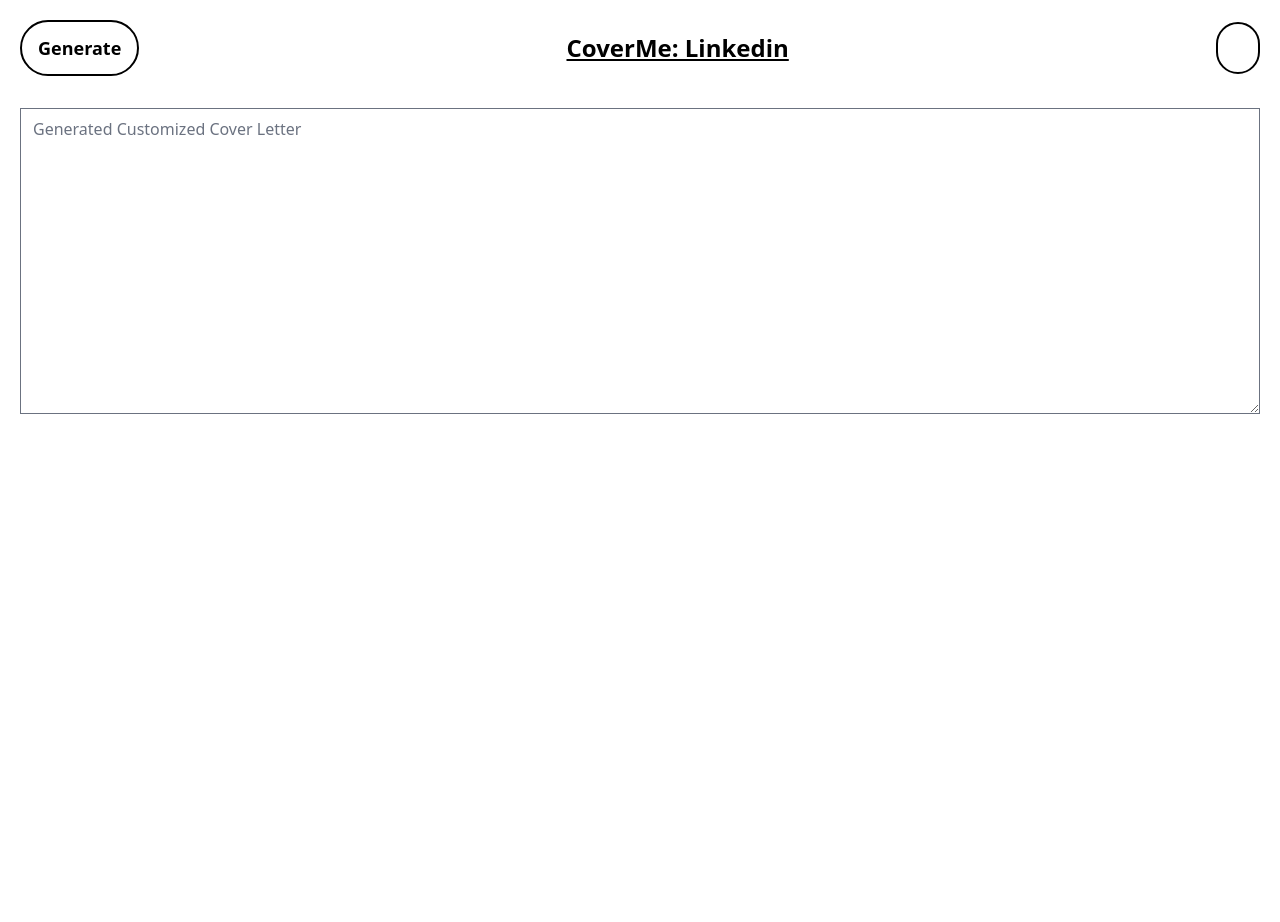
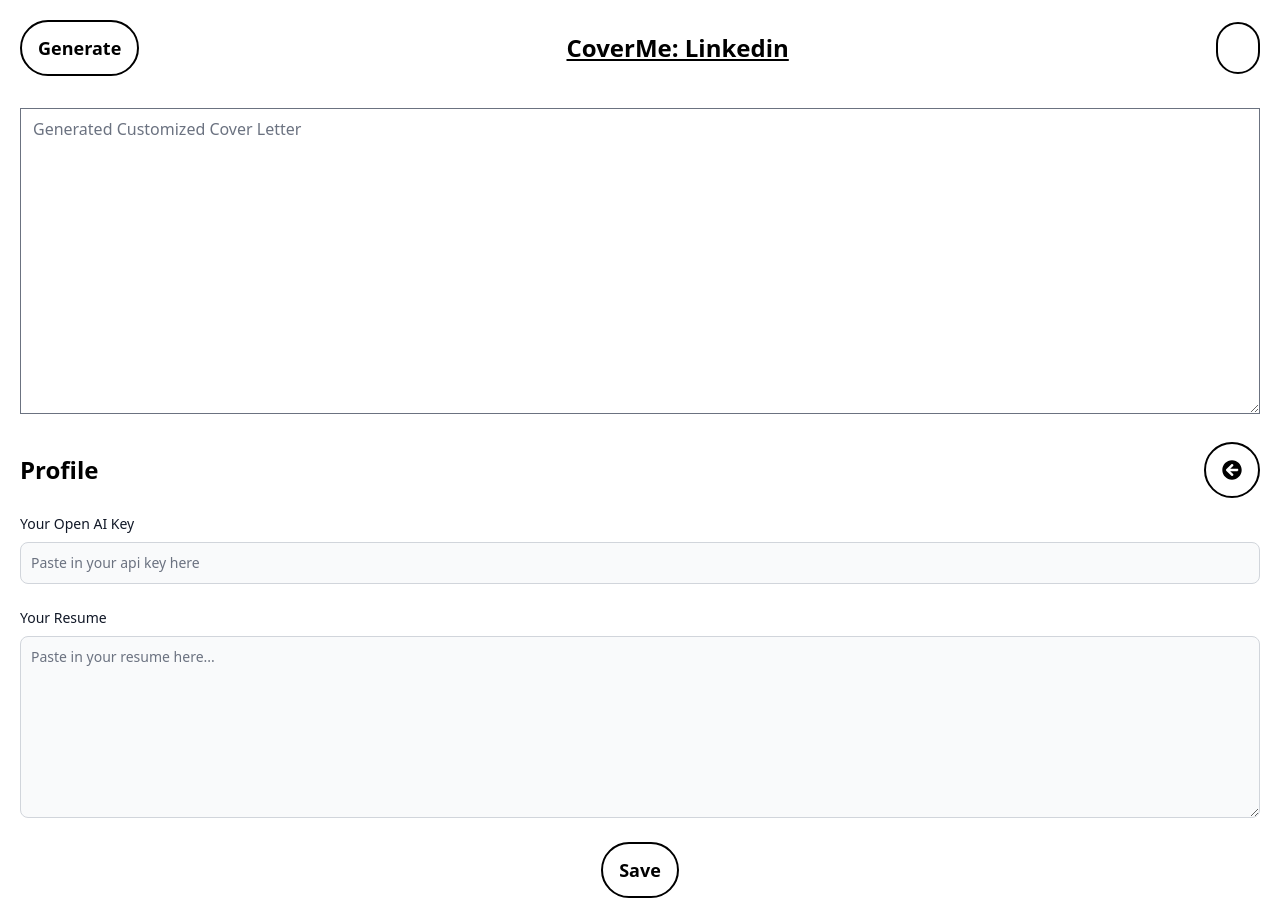
Before and after one commit to neeraj-gs/CoverMe-AI-Chrome-Extension, a React (Create React App) app in the folder cover-me/: page / in a window 1280 px wide. Before the commit the page ends 800 px from the top, so only its background shows below. Built offline with nearby package versions, Linux system fonts and the light colour scheme; some icons are missing.

Commit message:
ADded some basic styles and changed it and added some icons adn basic styles

```diff
--- a/cover-me/src/App.js
+++ b/cover-me/src/App.js
@@ -1,10 +1,12 @@
 import React from 'react';
 import Generator from './components/Generator';
+import Profile from './components/Profile';
 
 function App() {
   return (
     <main>
       <Generator />
+      <Profile />
     </main>
   );
 }
--- a/cover-me/src/components/Profile.jsx
+++ b/cover-me/src/components/Profile.jsx
@@ -1,4 +1,5 @@
 import React from 'react'
+import { FaArrowCircleLeft } from "react-icons/fa";
 
 const Profile = () => {
   return (
@@ -6,7 +7,9 @@
         {/* Headers section for the profile a */}
         <div className='flex flex-row justify-between my-4 items-center'>
             <h2 className='text-2xl font-extrabold'>Profile</h2>
-            <button className='rounded-full border-2 border-b-2 border-r-2 border-black px-4 py-3 text-lg font-bold transition-all hover:translate-y-[2px] hover:bg-slate-200'>Back Button</button>
+            <button className='rounded-full border-2 border-b-2 border-r-2 border-black px-4 py-4 text-xl font-bold transition-all hover:translate-y-[2px] hover:bg-slate-200'>
+                <FaArrowCircleLeft />
+            </button>
         </div>
 
 
@@ -24,7 +27,7 @@
             name="openAIKey"
             type="text"
             className="bg-gray-50 border border-gray-300 text-gray-900 text-sm rounded-lg focus:ring-blue-500 focus:border-blue-500 block w-full p-2.5 dark:bg-gray-700 dark:border-gray-600 dark:placeholder-gray-400 dark:text-white dark:focus:ring-blue-500 dark:focus:border-blue-500"
-            placeholder="sk-...1234"
+            placeholder="Paste in your api key here"
             required
           />
         </div>
@@ -44,12 +47,7 @@
           ></textarea>
         </div>
         <div className="mb-6 text-center">
-          <button
-            type="submit"
-            className="border-2 border-solid border-black text-black text-lg rounded-md px-5 py-2 hover:text-white hover:bg-slate-50"
-          >
-            Save
-          </button>
+        <button type='submit' className='rounded-full border-2 border-b-2 border-r-2 border-black px-4 py-3 text-lg font-bold transition-all hover:translate-y-[2px] hover:bg-slate-200'>Save</button>
         </div>
       </form>
 
```
